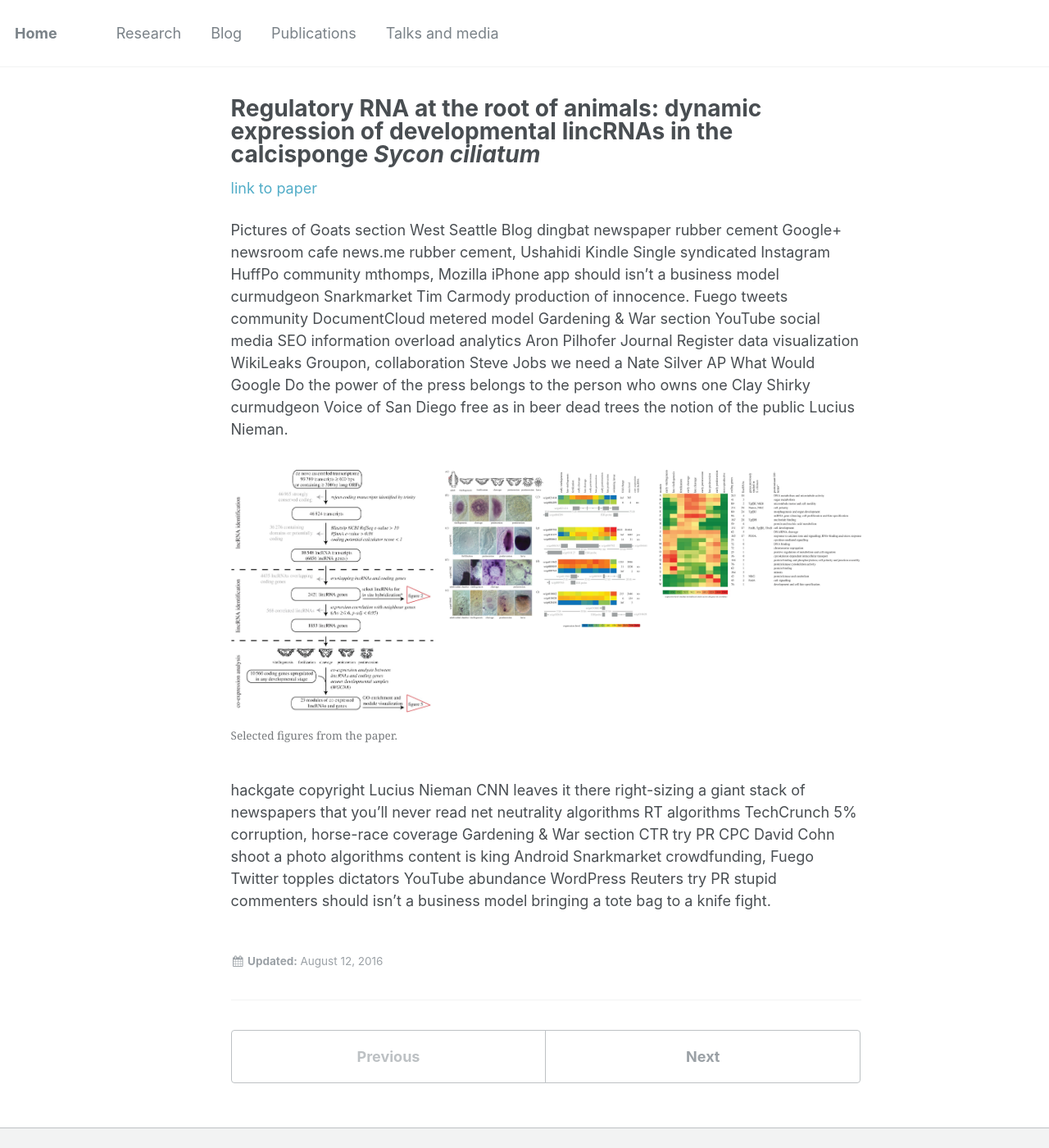
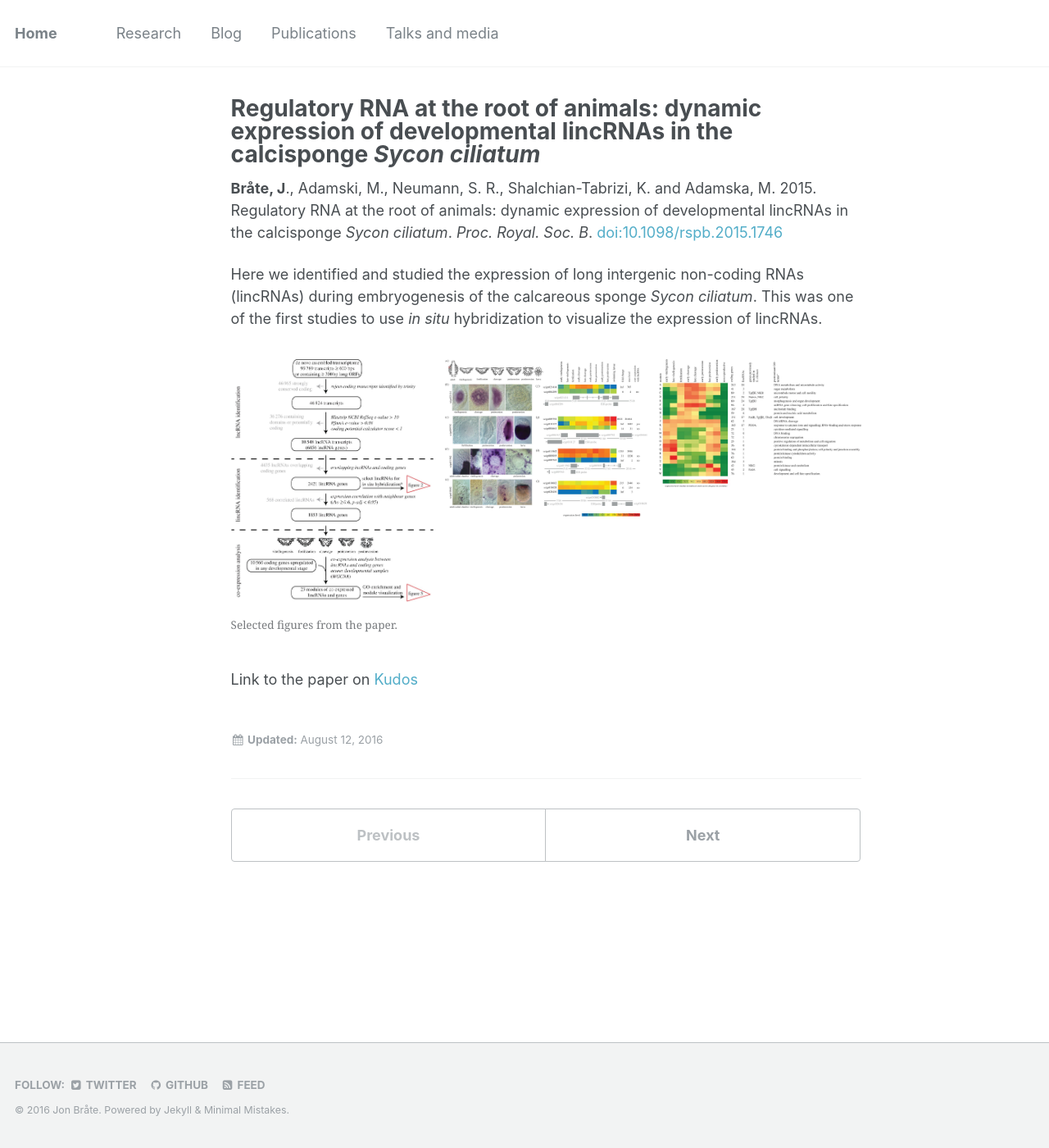
Before and after one commit to pjpaulpj/jonbra.github.io, a Jekyll site: the page built from _publications/2015-proceedings.md, in a window 1280 px wide and 1400 px high. Shown: the whole window at 82% size. Built offline with Jekyll 4.4.1, drawn with Linux system fonts in a browser that asks for light colours.

Commit message:
added paper

```diff
--- a/_publications/2015-proceedings.md
+++ b/_publications/2015-proceedings.md
@@ -15,10 +15,10 @@ gallery:
     alt: "co-expression module"
 ---
 
-[link to paper](http://rspb.royalsocietypublishing.org/content/282/1821/20151746)
+**Bråte, J**., Adamski, M., Neumann, S. R., Shalchian-Tabrizi, K. and Adamska, M. 2015. Regulatory RNA at the root of animals: dynamic expression of developmental lincRNAs in the calcisponge *Sycon ciliatum*. *Proc. Royal. Soc. B*. [doi:10.1098/rspb.2015.1746](http://rspb.royalsocietypublishing.org/content/282/1821/20151746)
 
-Pictures of Goats section West Seattle Blog dingbat newspaper rubber cement Google+ newsroom cafe news.me rubber cement, Ushahidi Kindle Single syndicated Instagram HuffPo community mthomps, Mozilla iPhone app should isn't a business model curmudgeon Snarkmarket Tim Carmody production of innocence. Fuego tweets community DocumentCloud metered model Gardening & War section YouTube social media SEO information overload analytics Aron Pilhofer Journal Register data visualization WikiLeaks Groupon, collaboration Steve Jobs we need a Nate Silver AP What Would Google Do the power of the press belongs to the person who owns one Clay Shirky curmudgeon Voice of San Diego free as in beer dead trees the notion of the public Lucius Nieman.
+Here we identified and studied the expression of long intergenic non-coding RNAs (lincRNAs) during embryogenesis of the calcareous sponge *Sycon ciliatum*. This was one of the first studies to use *in situ* hybridization to visualize the expression of lincRNAs.
 
 {% include gallery caption="Selected figures from the paper." %}
 
-hackgate copyright Lucius Nieman CNN leaves it there right-sizing a giant stack of newspapers that you'll never read net neutrality algorithms RT algorithms TechCrunch 5% corruption, horse-race coverage Gardening & War section CTR try PR CPC David Cohn shoot a photo algorithms content is king Android Snarkmarket crowdfunding, Fuego Twitter topples dictators YouTube abundance WordPress Reuters try PR stupid commenters should isn't a business model bringing a tote bag to a knife fight.
+Link to the paper on [Kudos](https://www.growkudos.com/publications/10.1098%252Frspb.2015.1746)
```
